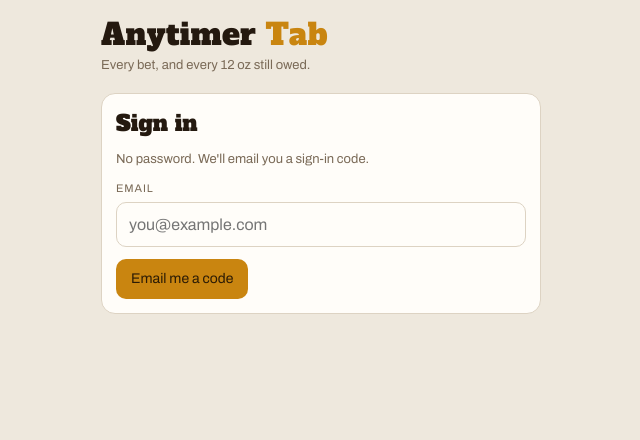
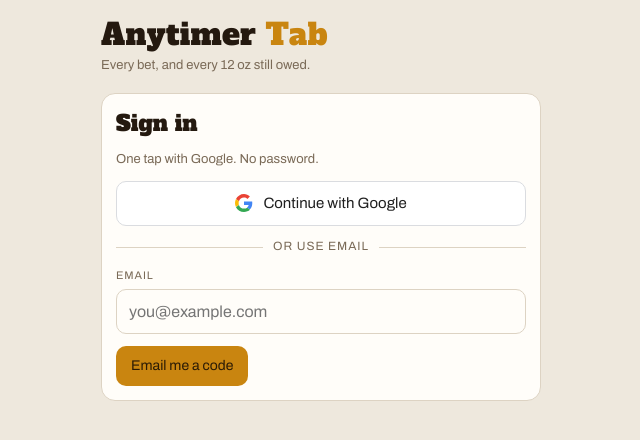
Before and after one commit to chriscody80/anytimers, a Next.js app: page /login in a window 1280 px wide. Shown: the top 440 px of the page, without its empty margins (319-959 px from the left). Built offline with nearby package versions, Linux system fonts and the light colour scheme; no server answers.

Commit message:
Add Continue with Google sign-in; use Google first name as default display name
Co-Authored-By: Claude Opus 5.5 <noreply@anthropic.com>
Claude-Session: https://claude.ai/code/session_01ArJ4CQqY1ytKKAdrkwXo8y

```diff
--- a/src/app/globals.css
+++ b/src/app/globals.css
@@ -154,3 +154,8 @@ td.num { font-family: var(--font-mono), ui-monospace, monospace; }
   .brand h1 { font-size: 26px; }
   .invite { flex-direction: column; }
 }
+
+.btn-google { background: #fff; color: #1f1f1f; border-color: #dadce0; gap: 10px; padding: 11px 16px; font-size: 15px; width: 100%; }
+.btn-google:hover { background: #f7f8f8; }
+.or { display: flex; align-items: center; gap: 10px; color: var(--muted); font-size: 12px; text-transform: uppercase; letter-spacing: .08em; }
+.or::before, .or::after { content: ""; flex: 1; height: 1px; background: var(--line); }
--- a/src/app/login/login-form.tsx
+++ b/src/app/login/login-form.tsx
@@ -25,6 +25,15 @@ export function LoginForm({ next }: { next: string }) {
     setStep("code");
   }
 
+  async function google() {
+    setBusy(true); setErr("");
+    const { error } = await createClient().auth.signInWithOAuth({
+      provider: "google",
+      options: { redirectTo: `${window.location.origin}/auth/callback?next=${encodeURIComponent(next)}` },
+    });
+    if (error) { setBusy(false); setErr("Google sign-in isn't working right now. Try email instead."); }
+  }
+
   async function verify(e: React.FormEvent) {
     e.preventDefault();
     const token = code.replace(/\D/g, "");
@@ -40,8 +49,15 @@ export function LoginForm({ next }: { next: string }) {
       <form className="panel form" onSubmit={sendCode} noValidate>
         <div className="hero" style={{ padding: 0 }}>
           <h2>Sign in</h2>
-          <p className="sub">No password. We&apos;ll email you a sign-in code.</p>
+          <p className="sub">One tap with Google. No password.</p>
         </div>
+        <div className="actions">
+          <button className="btn btn-google" type="button" onClick={google} disabled={busy}>
+            <svg width="18" height="18" viewBox="0 0 48 48" aria-hidden="true"><path fill="#EA4335" d="M24 9.5c3.5 0 6.6 1.2 9 3.6l6.7-6.7C35.6 2.5 30.2 0 24 0 14.6 0 6.6 5.4 2.6 13.3l7.8 6.1C12.3 13.6 17.6 9.5 24 9.5z"/><path fill="#4285F4" d="M46.1 24.5c0-1.6-.1-3.1-.4-4.5H24v9h12.4c-.5 2.9-2.2 5.3-4.6 7l7.2 5.6c4.2-3.9 7.1-9.6 7.1-17.1z"/><path fill="#FBBC05" d="M10.4 28.6c-.5-1.4-.7-2.9-.7-4.6s.3-3.2.7-4.6l-7.8-6.1C.9 16.6 0 20.2 0 24s.9 7.4 2.6 10.7l7.8-6.1z"/><path fill="#34A853" d="M24 48c6.5 0 11.9-2.1 15.9-5.8l-7.2-5.6c-2 1.4-4.7 2.3-8.7 2.3-6.4 0-11.7-4.1-13.6-9.8l-7.8 6.1C6.6 42.6 14.6 48 24 48z"/></svg>
+            Continue with Google
+          </button>
+        </div>
+        <div className="or"><span>or use email</span></div>
         <div className="field">
           <label className="label" htmlFor="email">Email</label>
           <input id="email" type="email" inputMode="email" autoComplete="email" value={email} onChange={(e) => setEmail(e.target.value)} placeholder="you@example.com" />
--- a/src/app/login/page.tsx
+++ b/src/app/login/page.tsx
@@ -10,7 +10,7 @@ export default async function LoginPage({ searchParams }: { searchParams: Promis
   return (
     <main className="wrap narrow">
       <Brand />
-      {error && <p className="notice">That sign-in link didn&apos;t work. It may have expired or been opened in a different browser. Enter your email again and use the code instead.</p>}
+      {error && <p className="notice">Sign-in didn&apos;t go through. Try again, or use the other sign-in option.</p>}
       <LoginForm next={safeNext(next)} />
     </main>
   );
--- a/src/app/welcome/page.tsx
+++ b/src/app/welcome/page.tsx
@@ -25,7 +25,7 @@ export default async function WelcomePage({ searchParams }: { searchParams: Prom
         <div className="field">
           <label className="label" htmlFor="name">Name</label>
           <input id="name" name="name" type="text" maxLength={40} autoComplete="nickname"
-            defaultValue={profile?.onboarded ? profile.display_name : ""} placeholder="First name or nickname" />
+            defaultValue={profile?.display_name ?? ""} placeholder="First name or nickname" />
         </div>
         <div className="actions"><SubmitButton>Continue</SubmitButton></div>
       </ActionForm>
```
Also changed, not shown: 2 other files (tests, documents, lock files or other folders).
